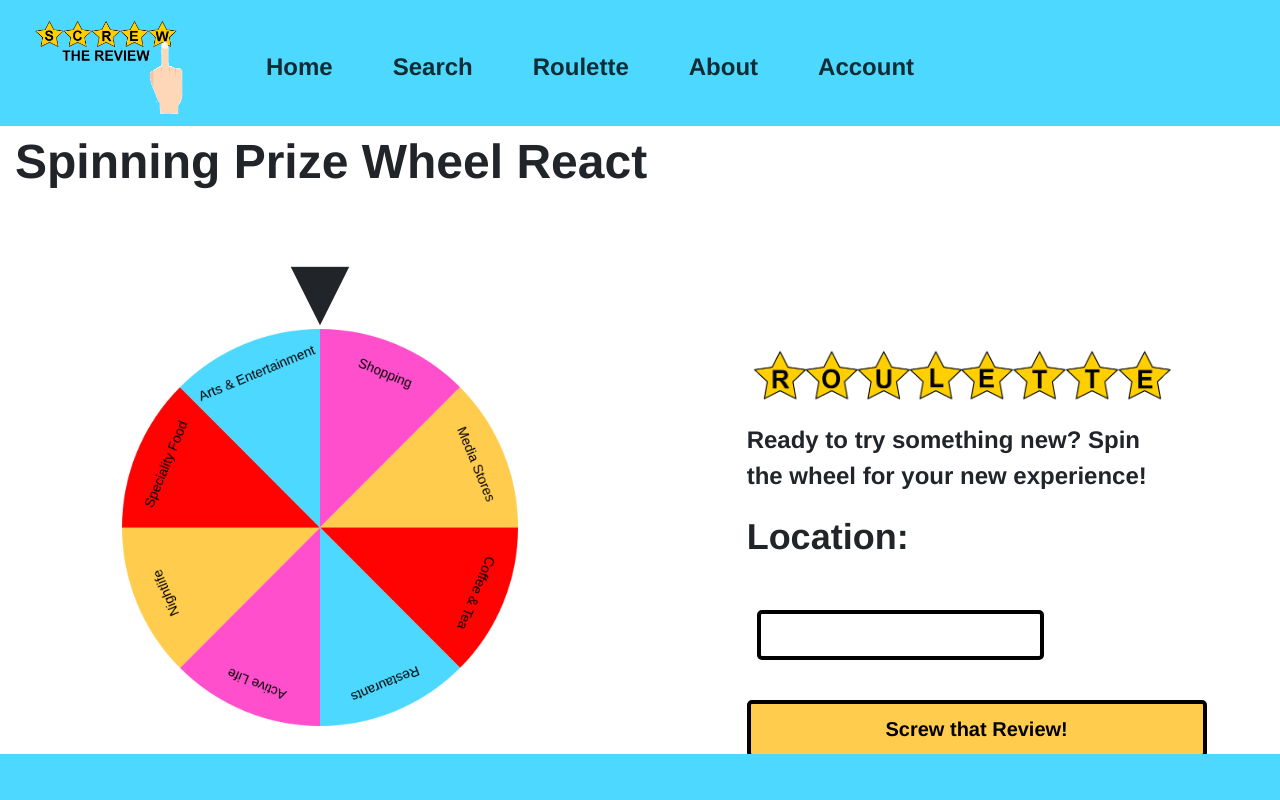
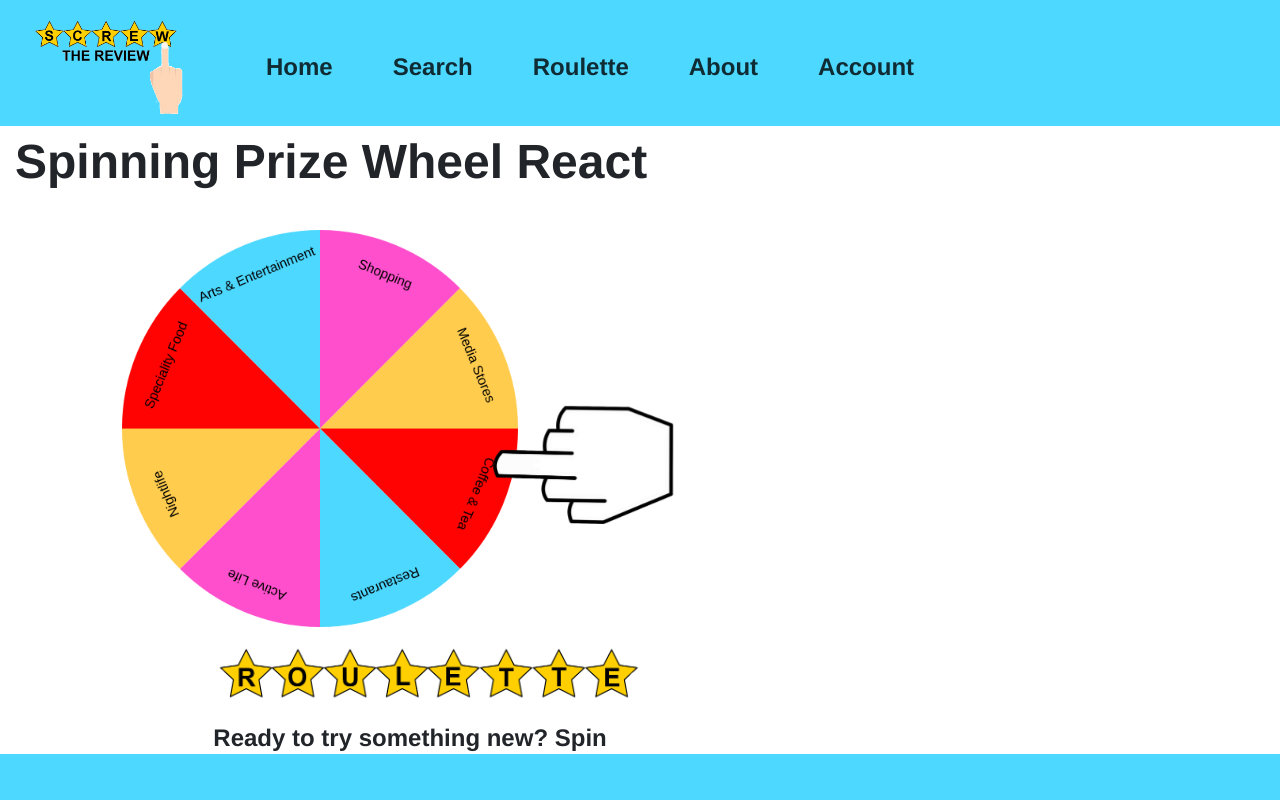
Before and after one commit to mackenzieleach/screwthereview, a React (Create React App) app: page /roulette in a window 1280 px wide. Shown: the top 800 px of the page. Built offline with nearby package versions, Linux system fonts and the light colour scheme.

Commit message:
changed selector for roulette

```diff
--- a/src/App.css
+++ b/src/App.css
@@ -19,12 +19,12 @@
 }
 
 /* bootstrap overrides */
-.container {
+/* .container {
   max-width: 100%;
-}
+} */
 
 .page-container {
-  height: -webkit-fill-available;
+  height: 100vh;
 }
 
 .row {
@@ -206,9 +206,9 @@ button {
 }
 
 #selector {
-  font-size: 100px;
+  width: 180px;
   z-index: 3;
-  margin-bottom: -4%;
+  margin-bottom: -40%;
 }
 
 #result{
--- a/src/Result.js
+++ b/src/Result.js
@@ -13,7 +13,7 @@ class Result extends Component {
                 </Row>
                 <Row>
                     <Col sm={5}>
-                        <img alt="panda express" src={PandaExpress} style={{ width: '-webkit-fill-available' }}/>
+                        <img alt="panda express" className="img-fluid" src={PandaExpress} />
                     </Col>
                     <Col sm={6}>
                         <div className="font-medium">About</div>
--- a/src/Roulette.js
+++ b/src/Roulette.js
@@ -3,6 +3,7 @@ import Container from 'react-bootstrap/Container'
 import Row from 'react-bootstrap/Row'
 import Col from 'react-bootstrap/Col'
 import title from './Images/RouletteLogo.png'
+import selector from './Images/selector.png'
 import './App.css';
 
 var WHEELSIZE = 8;
@@ -85,9 +86,8 @@ class Roulette extends React.Component {
       angle: arcSize,
       radius: radius
     }, () => {
-      console.log(this.state.radius);
       // get index of starting position of selector
-      this.topPosition(numOptions, arcSize);
+      this.topPosition(numOptions/4, arcSize);
 
       // dynamically generate sectors from state list
       let angle = 0;
@@ -98,8 +98,6 @@ class Roulette extends React.Component {
       for (let j = 0; j < numOptions; j++) {
         let text = this.state.list[j];
         this.renderSector(j + 1, text, angle, arcSize, colors[j % numColors]);
-        console.log(angle);
-        console.log(arcSize);
         angle += arcSize;
       }
     }
@@ -224,7 +222,8 @@ class Roulette extends React.Component {
         <div className="font-large">Spinning Prize Wheel React</div>
         <div id="wheel-container">
           <Row>
-            <span id="selector" className="col-4 offset-1 text-center">&#9660;</span>
+            {/* <span id="selector" className="col-4 offset-1 text-center">&#9660;</span> */}
+
           </Row>
           <Row>
               <canvas
@@ -239,6 +238,7 @@ class Roulette extends React.Component {
                   }s ease-out`
                 }}
             />
+            <span style={{alignSelf: "center", marginLeft: "-40px", zIndex: "3" }}><img id="selector" alt="selector" src={selector} /></span>
             <div className="col-4 offset-2">
               <img alt="roulette" src={title} className="row" style={{ width: '-webkit-fill-available' }}/>
               <Row>Ready to try something new? Spin the wheel for your new experience!</Row>
```
Also changed, not shown: src/Images/selector.png (added).
